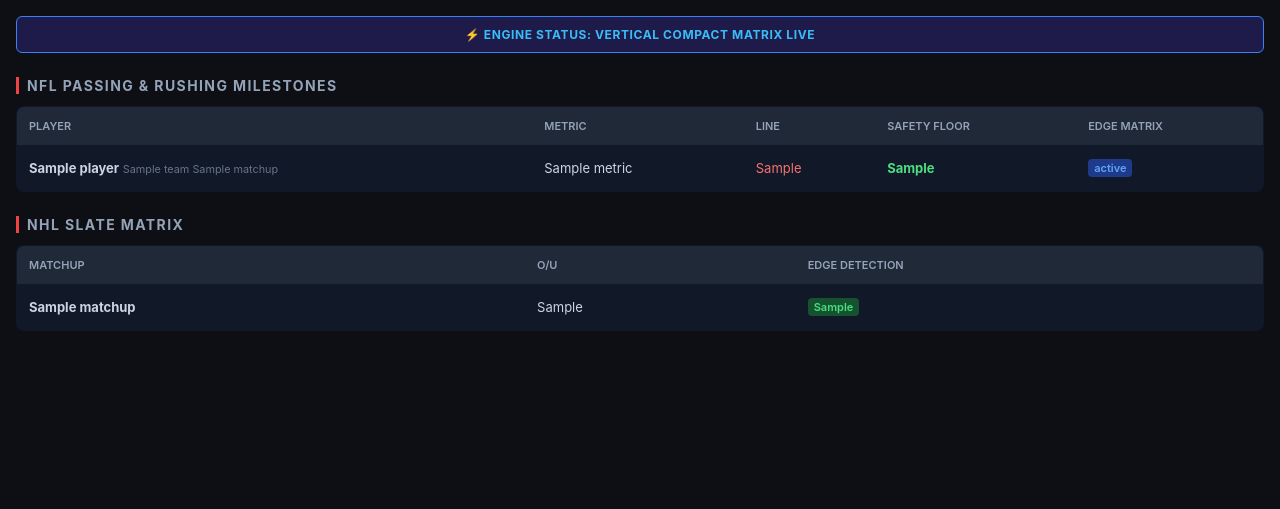
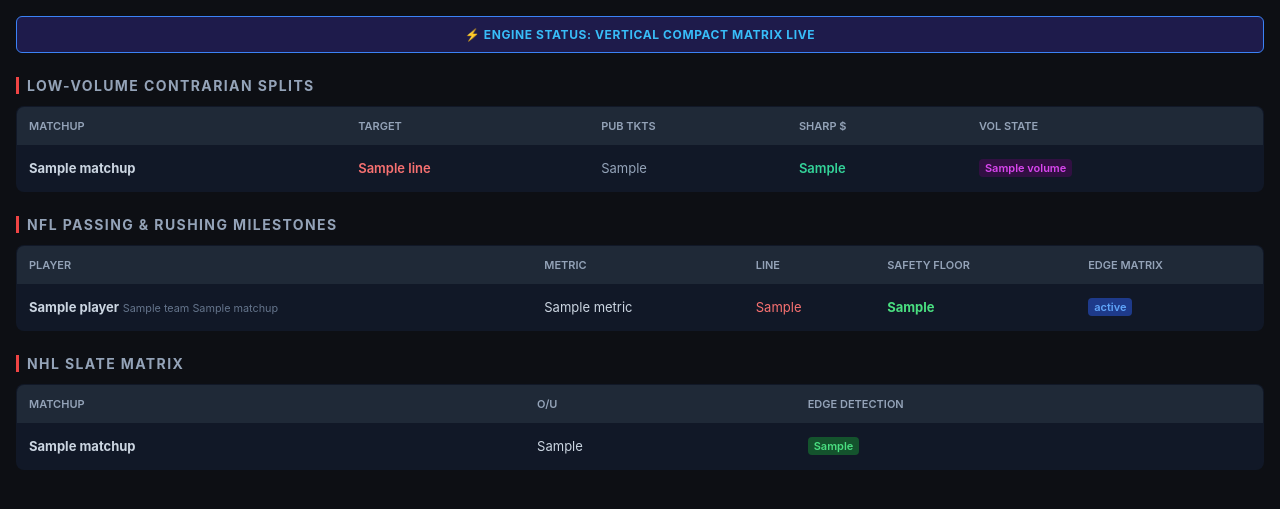
Before and after one commit to matty48653-design/Cee-app, a Flask app: template templates/dashboard.html in a window 1280 px wide. Shown: the top 509 px of the page. Run offline with Flask 3, Linux system fonts and the light colour scheme; the template is opened without the code that fills it: most values are stand-ins (such as "Sample title", 1, 10 or a date in 2020).

Commit message:
Add Low-Volume Contrarian Splits section to dashboard
Added a new section for Low-Volume Contrarian Splits with a corresponding table to display matchup data.

```diff
--- a/templates/dashboard.html
+++ b/templates/dashboard.html
@@ -15,11 +15,36 @@
         .badge { background: #14532d; color: #4ade80; padding: 2px 6px; border-radius: 4px; font-size: 11px; font-weight: 600; display: inline-block; }
         .badge-alt { background: #7c2d12; color: #f97316; padding: 2px 6px; border-radius: 4px; font-size: 11px; font-weight: 600; display: inline-block; }
         .badge-nfl { background: #1e3a8a; color: #60a5fa; padding: 2px 6px; border-radius: 4px; font-size: 11px; font-weight: 600; display: inline-block; }
+        .badge-split { background: #311042; color: #d946ef; padding: 2px 6px; border-radius: 4px; font-size: 11px; font-weight: 600; display: inline-block; }
     </style>
 </head>
 <body>
 
     <div class="banner">⚡ ENGINE STATUS: VERTICAL COMPACT MATRIX LIVE</div>
+
+    <div class="section-title">Low-Volume Contrarian Splits</div>
+    <table class="matrix-table">
+        <thead>
+            <tr>
+                <th>Matchup</th>
+                <th>Target</th>
+                <th>Pub Tkts</th>
+                <th>Sharp $</th>
+                <th>Vol State</th>
+            </tr>
+        </thead>
+        <tbody>
+            {% for split in cache.contrarian_splits_matrix.slates %}
+            <tr>
+                <td><b>{{ split.matchup }}</b></td>
+                <td style="color: #f87171; font-weight: 600;">{{ split.line }}</td>
+                <td style="color: #94a3b8;">{{ split.public_tickets }}</td>
+                <td style="color: #34d399; font-weight: 600;">{{ split.sharp_cash }}</td>
+                <td><span class="badge-split">{{ split.volume }}</span></td>
+            </tr>
+            {% endfor %}
+        </tbody>
+    </table>
 
     <div class="section-title">NFL Passing & Rushing Milestones</div>
     <table class="matrix-table">
```
